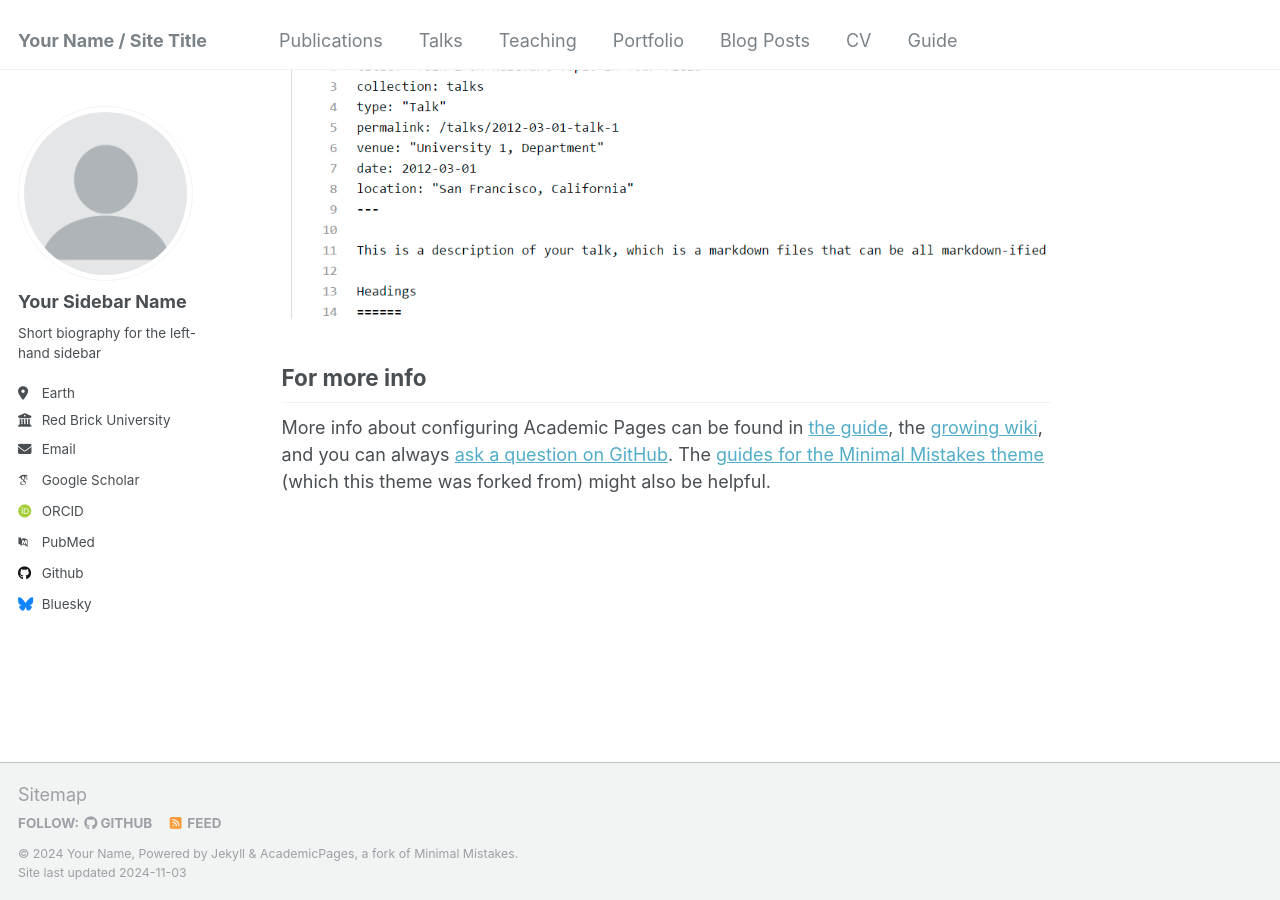
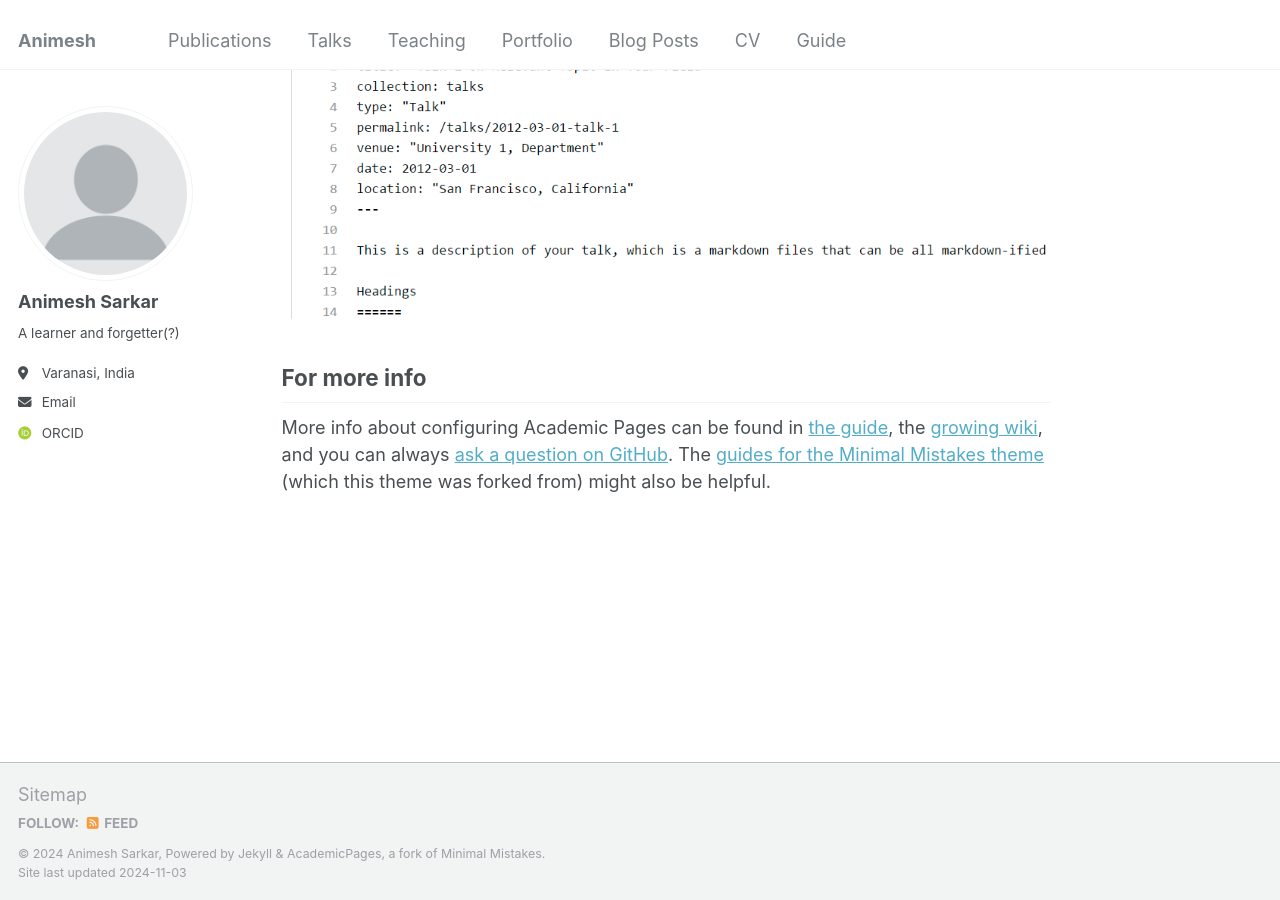
Before and after one commit to 4nimesh/ani, a Jekyll site: the page built from _pages/about.md, in a window 1280 px wide and 900 px high, scrolled down 2643 px. Built offline with Jekyll 4.4.1, drawn with Linux system fonts in a browser that asks for light colours; some web fonts are replaced.

Commit message:
Update _config.yml

```diff
--- a/_config.yml
+++ b/_config.yml
@@ -8,13 +8,13 @@
 
 # Basic Site Settings
 locale                   : "en-US"
-title                    : "Your Name / Site Title"
+title                    : "Animesh"
 title_separator          : "-"
-name                     : &name "Your Name"
-description              : &description "personal description"
-url                      : https://academicpages.github.io # the base hostname & protocol for your site e.g. "https://mmistakes.github.io"
+name                     : &name "Animesh Sarkar"
+description              : &description "Ph.D. student"
+url                      : https://4nimesh.github.io # the base hostname & protocol for your site e.g. "https://mmistakes.github.io"
 baseurl                  : "" # the subpath of your site, e.g. "/blog"
-repository               : "academicpages/academicpages.github.io"
+repository               : "4nimesh/ani.github.io"
 
 # Site Author - The following control what appear as part of the author content on the side bar.
 #               If a field is blank the icon and link will not appear, otherwise it will be shown.
@@ -22,21 +22,21 @@ repository               : "academicpages/academicpages.github.io"
 author:
   # Biographic information
   avatar           : "profile.png"
-  name             : "Your Sidebar Name"
+  name             : "Animesh Sarkar"
   pronouns         : # example: "she/her"
-  bio              : "Short biography for the left-hand sidebar"
-  location         : "Earth"
-  employer         : "Red Brick University"
+  bio              : "A learner and forgetter(?)"
+  location         : "Varanasi, India"
+  employer         : #"Red Brick University"
   uri              : # URL
-  email            : "none@example.org"
+  email            : "anime5h@duck.com"
 
   # Academic websites
   arxiv            : # URL - Update with the correct link to your profile
-  googlescholar    : "https://scholar.google.com/citations?user=PS_CX0AAAAAJ"
+  googlescholar    : #"https://scholar.google.com/citations?user=PS_CX0AAAAAJ"
   impactstory      : # URL
-  orcid            : "http://orcid.org/yourorcidurl"
+  orcid            : "http://orcid.org/0009-0003-9837-9046"
   semantic         : # URL
-  pubmed           : "https://www.ncbi.nlm.nih.gov/pubmed/?term=john+snow"
+  pubmed           : #"https://www.ncbi.nlm.nih.gov/pubmed/?term=john+snow"
   researchgate     : # URL
   scopus           : # URL
 
@@ -44,12 +44,12 @@ author:
   bitbucket        : # Username - Update with your username on the site
   codepen          : # Username
   dribbble         : # Username
-  github           : "academicpages"
+  github           : #"academicpages"
   kaggle           : # Username
   stackoverflow    : # User number or user number and name (i.e., use "1" or "1/jeff-atwood")
 
   # Social media
-  bluesky          : "bsky.app" # Replace this with you Bluesky username
+  bluesky          : #"bsky.app" # Replace this with you Bluesky username
   facebook         : # Username
   flickr           : # Username
   foursquare       : # Username
```
